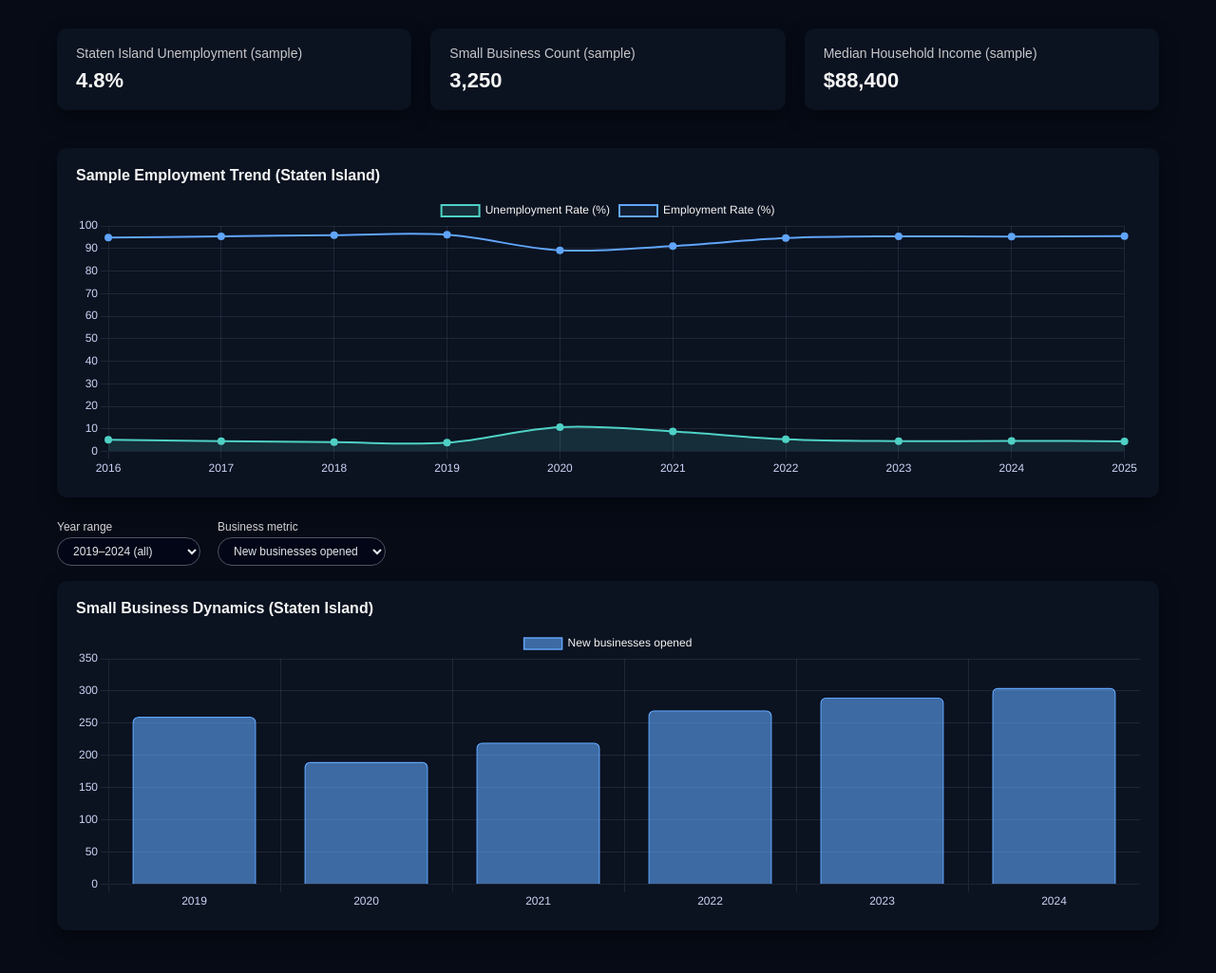
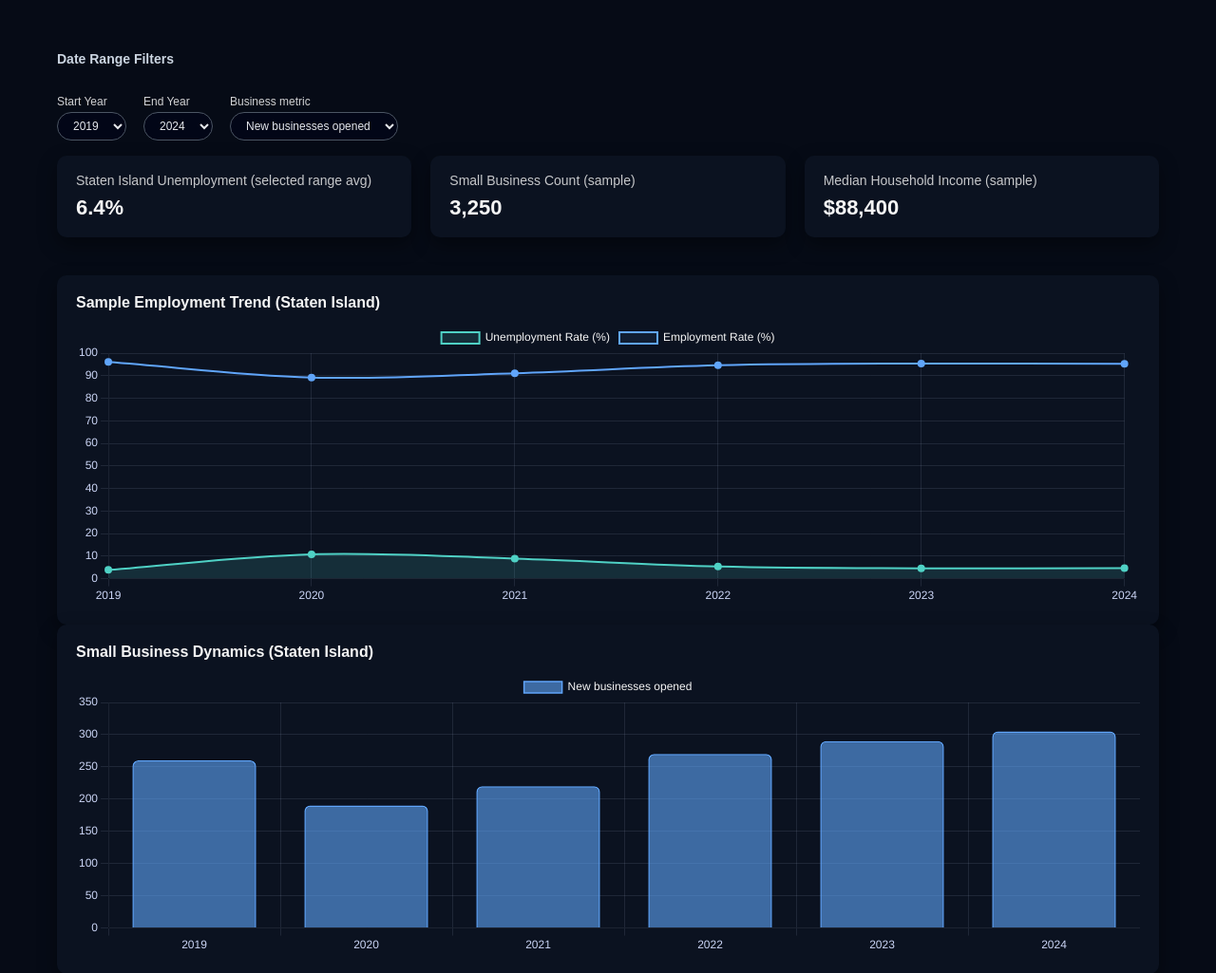
Before and after one commit to Angeloponniah06/DataDrivenStatenIsland, a Flask app: page /dashboard in a window 1280 px wide. Shown: the part 71-1096 px from the top of the page at 95% size. Run offline with Flask 3, Linux system fonts and the light colour scheme; data comes from the database, SQL or seed files in the repository; both versions use the stored data as it was after the commit.

Commit message:
pull data dynamically from api
filters moved to global.
unemployment rate calculates average dynamically.

```diff
--- a/app.py
+++ b/app.py
@@ -2,8 +2,14 @@ from flask import Flask, render_template, request, jsonify
 import json
 import os
 import sqlite3
+import requests
+from datetime import datetime
 
 app = Flask(__name__)
+
+# FRED API Configuration
+FRED_API_KEY = '3cddf79d5604a832019162f50334e76a'
+FRED_BASE_URL = 'https://api.stlouisfed.org/fred/series/observations'
 
 # Database configuration
 DATABASE = 'data.db'
@@ -67,24 +73,65 @@ def init_db():
     cursor.execute('SELECT COUNT(*) FROM employment_data')
     count = cursor.fetchone()[0]
 
-    # If no data exists, load from JSON file
+    # If no data exists, fetch from FRED API
     if count == 0:
-        data_path = os.path.join(app.root_path, "employment_data.json")
         try:
-            with open(data_path, "r") as f:
-                data = json.load(f)
+            # Fetch unemployment rate data from FRED API
+            params = {
+                'series_id': 'NYRICH5URN',
+                'api_key': FRED_API_KEY,
+                'file_type': 'json',
+                'observation_start': '2016-01-01',
+                'observation_end': '2025-12-31'
+            }
 
-            # Insert data from JSON
-            for entry in data.get('series', []):
+            response = requests.get(FRED_BASE_URL, params=params)
+            response.raise_for_status()
+            fred_data = response.json()
+
+            # Process FRED data: aggregate by year (take annual average)
+            yearly_data = {}
+            for observation in fred_data.get('observations', []):
+                if observation['value'] != '.':  # Skip missing values
+                    date = datetime.strptime(observation['date'], '%Y-%m-%d')
+                    year = date.year
+                    unemployment_rate = float(observation['value'])
+
+                    if year not in yearly_data:
+                        yearly_data[year] = []
+                    yearly_data[year].append(unemployment_rate)
+
+            # Calculate annual averages and insert into database
+            for year in sorted(yearly_data.keys()):
+                avg_unemployment = round(sum(yearly_data[year]) / len(yearly_data[year]), 1)
+                avg_employment = round(100 - avg_unemployment, 1)
+
                 cursor.execute('''
                     INSERT INTO employment_data (year, unemployment_rate, employment_rate)
                     VALUES (?, ?, ?)
-                ''', (entry['year'], entry['unemployment_rate'], entry['employment_rate']))
+                ''', (year, avg_unemployment, avg_employment))
 
             conn.commit()
-            print("Database initialized with employment data from JSON")
+            print(f"Database initialized with employment data from FRED API for {len(yearly_data)} years")
         except Exception as e:
-            print(f"Error initializing employment database: {e}")
+            print(f"Error fetching data from FRED API: {e}")
+            print("Falling back to JSON file...")
+            # Fallback to JSON file if API fails
+            data_path = os.path.join(app.root_path, "employment_data.json")
+            try:
+                with open(data_path, "r") as f:
+                    data = json.load(f)
+
+                for entry in data.get('series', []):
+                    cursor.execute('''
+                        INSERT INTO employment_data (year, unemployment_rate, employment_rate)
+                        VALUES (?, ?, ?)
+                    ''', (entry['year'], entry['unemployment_rate'], entry['employment_rate']))
+
+                conn.commit()
+                print("Database initialized with employment data from JSON fallback")
+            except Exception as json_error:
+                print(f"Error loading JSON fallback: {json_error}")
 
     conn.close()
 
@@ -115,20 +162,38 @@ def api_employment():
     """
     Returns a simple time series of employment/unemployment rates
     for Staten Island from the database.
+    Supports optional query parameters: start_year, end_year
     """
     try:
+        # Get optional date range parameters
+        start_year = request.args.get('start_year', type=int)
+        end_year = request.args.get('end_year', type=int)
+
+        print(f"DEBUG: start_year={start_year}, end_year={end_year}")  # Debug
+
         conn = get_db()
         cursor = conn.cursor()
 
-        # Query all employment data ordered by year
-        cursor.execute('''
-            SELECT year, unemployment_rate, employment_rate
-            FROM employment_data
-            ORDER BY year
-        ''')
+        # Build query with optional date filtering
+        query = 'SELECT year, unemployment_rate, employment_rate FROM employment_data WHERE 1=1'
+        params = []
 
+        if start_year:
+            query += ' AND year >= ?'
+            params.append(start_year)
+        if end_year:
+            query += ' AND year <= ?'
+            params.append(end_year)
+
+        query += ' ORDER BY year'
+
+        print(f"DEBUG: SQL query={query}, params={params}")  # Debug
+
+        cursor.execute(query, params)
         rows = cursor.fetchall()
         conn.close()
+
+        print(f"DEBUG: Rows returned={len(rows)}")  # Debug
 
         # Convert rows to list of dictionaries
         series = []
@@ -143,7 +208,7 @@ def api_employment():
         response_data = {
             'area': 'Staten Island (Richmond County, NY)',
             'series': series,
-            'source_notes': 'Employment data retrieved from database'
+            'source_notes': 'Unemployment rates for Richmond County (Staten Island) from FRED API (NYRICH5URN). Employment rate calculated as 100 minus unemployment rate.'
         }
 
         return jsonify(response_data)
@@ -154,18 +219,30 @@ def api_business():
     """
     Returns a simple time series of business openings/closures
     for Staten Island from the database.
+    Supports optional query parameters: start_year, end_year
     """
     try:
+        # Get optional date range parameters
+        start_year = request.args.get('start_year', type=int)
+        end_year = request.args.get('end_year', type=int)
+
         conn = get_db()
         cursor = conn.cursor()
 
-        # Query all business data ordered by year
-        cursor.execute('''
-            SELECT year, new_businesses, closed_businesses, net_change
-            FROM business_data
-            ORDER BY year
-        ''')
+        # Build query with optional date filtering
+        query = 'SELECT year, new_businesses, closed_businesses, net_change FROM business_data WHERE 1=1'
+        params = []
 
+        if start_year:
+            query += ' AND year >= ?'
+            params.append(start_year)
+        if end_year:
+            query += ' AND year <= ?'
+            params.append(end_year)
+
+        query += ' ORDER BY year'
+
+        cursor.execute(query, params)
         rows = cursor.fetchall()
         conn.close()
 
@@ -191,8 +268,8 @@ def api_business():
         return jsonify({"error": str(e)}), 500
 
 if __name__ == "__main__":
-    # For production (AWS Lightsail)
-    app.run(host='0.0.0.0', port=8000)
+    # For local development
+    app.run(host='0.0.0.0', port=8000, debug=True)
 
-    # For local development, comment out the line above and uncomment this:
-    # app.run(debug=True)
+    # For production (AWS Lightsail), use:
+    # app.run(host='0.0.0.0', port=8000)
--- a/requirements.txt
+++ b/requirements.txt
@@ -1,2 +1,3 @@
 Flask==3.1.3
 gunicorn==21.2.0
+requests==2.31.0
--- a/templates/dashboard.html
+++ b/templates/dashboard.html
@@ -1,5 +1,6 @@
 <!DOCTYPE html>
 <html lang="en">
+
 <head>
     <meta charset="UTF-8">
     <title>Dashboard – Data Driven Staten Island</title>
@@ -15,6 +16,7 @@
             background-color: #060b16;
             color: #f5f5f5;
         }
+
         header {
             background: linear-gradient(135deg, #051726, #0b2845);
             padding: 20px 60px;
@@ -22,60 +24,72 @@
             align-items: center;
             justify-content: space-between;
         }
+
         .hero-title {
             font-size: 26px;
             font-weight: 700;
         }
+
         nav a {
             color: #d0e4ff;
             margin-left: 20px;
             text-decoration: none;
             font-size: 14px;
         }
+
         nav a:hover {
             color: #ffffff;
             text-decoration: underline;
         }
+
         main {
             padding: 30px 60px 60px;
         }
+
         .cards {
             display: grid;
             grid-template-columns: repeat(auto-fit, minmax(220px, 1fr));
             gap: 20px;
             margin-bottom: 40px;
         }
+
         .card {
             background: #0b1220;
             border-radius: 10px;
             padding: 18px 20px;
-            box-shadow: 0 8px 20px rgba(0,0,0,0.4);
+            box-shadow: 0 8px 20px rgba(0, 0, 0, 0.4);
         }
+
         .card-title {
             font-size: 14px;
             opacity: 0.8;
             margin-bottom: 8px;
         }
+
         .card-value {
             font-size: 22px;
             font-weight: 600;
         }
+
         .chart-container {
             background: #0b1220;
             border-radius: 10px;
             padding: 20px;
-            box-shadow: 0 8px 20px rgba(0,0,0,0.4);
+            box-shadow: 0 8px 20px rgba(0, 0, 0, 0.4);
         }
+
         .chart-title {
             margin-bottom: 12px;
             font-size: 16px;
             font-weight: 600;
         }
+
         footer {
             margin-top: 40px;
             border-top: 1px solid rgba(148, 163, 184, 0.25);
             background: #020617;
         }
+
         .footer-inner {
             max-width: 1200px;
             margin: 0 auto;
@@ -86,23 +100,28 @@
             font-size: 11px;
             color: #9ca3af;
         }
+
         .footer-brand {
             font-weight: 600;
             color: #e5e7eb;
         }
+
         .footer-links a {
             color: #9ca3af;
             text-decoration: none;
             margin: 0 4px;
         }
+
         .footer-links a:hover {
             color: #e5e7eb;
             text-decoration: underline;
         }
+
         .footer-links span {
             opacity: 0.6;
             margin: 0 2px;
         }
+
         @media (max-width: 960px) {
             .footer-inner {
                 flex-direction: column;
@@ -110,6 +129,7 @@
                 gap: 6px;
             }
         }
+
         .chart-filters {
             margin: 24px 0 16px;
             display: flex;
@@ -117,15 +137,18 @@
             flex-wrap: wrap;
             align-items: flex-end;
         }
+
         .filter-group {
             display: flex;
             flex-direction: column;
             font-size: 12px;
         }
+
         .filter-group label {
             margin-bottom: 4px;
             opacity: 0.85;
         }
+
         .filter-group select {
             background: #020617;
             color: #e5e7eb;
@@ -134,16 +157,17 @@
             padding: 6px 12px;
             font-size: 12px;
         }
+
         @media (max-width: 960px) {
             .chart-filters {
                 flex-direction: column;
                 align-items: flex-start;
             }
         }
-
     </style>
 
 </head>
+
 <body>
     <header>
         <div class="hero-title">Data Driven Staten Island – Dashboard</div>
@@ -156,10 +180,49 @@
     </header>
 
     <main>
+        <section class="chart-filters">
+            <h3 style="width: 100%; margin: 0 0 12px 0; font-size: 14px; color: #cbd5e1;">Date Range Filters</h3>
+            <div class="filter-group">
+                <label for="startYear">Start Year</label>
+                <select id="startYear">
+                    <option value="">All</option>
+                    <option value="2017">2017</option>
+                    <option value="2018">2018</option>
+                    <option value="2019" selected>2019</option>
+                    <option value="2020">2020</option>
+                    <option value="2021">2021</option>
+                    <option value="2022">2022</option>
+                    <option value="2023">2023</option>
+                    <option value="2024">2024</option>
+                    <option value="2025">2025</option>
+                </select>
+            </div>
+            <div class="filter-group">
+                <label for="endYear">End Year</label>
+                <select id="endYear">
+                    <option value="">All</option>
+                    <option value="2019">2019</option>
+                    <option value="2020">2020</option>
+                    <option value="2021">2021</option>
+                    <option value="2022">2022</option>
+                    <option value="2023">2023</option>
+                    <option value="2024" selected>2024</option>
+                    <option value="2025">2025</option>
+                </select>
+            </div>
+            <div class="filter-group">
+                <label for="businessMetric">Business metric</label>
+                <select id="businessMetric">
+                    <option value="new_businesses">New businesses opened</option>
+                    <option value="closed_businesses">Businesses closed</option>
+                    <option value="net_change">Net change</option>
+                </select>
+            </div>
+        </section>
         <section class="cards">
             <div class="card">
-            <div class="card-title">Staten Island Unemployment (sample)</div>
-            <div class="card-value">4.8%</div>
+                <div class="card-title">Staten Island Unemployment (selected range avg)</div>
+                <div class="card-value" id="unemploymentRateValue">--</div>
             </div>
             <div class="card">
                 <div class="card-title">Small Business Count (sample)</div>
@@ -175,23 +238,7 @@
             <div class="chart-title">Sample Employment Trend (Staten Island)</div>
             <canvas id="employmentChart" height="80"></canvas>
         </section>
-    <section class="chart-filters">
-    <div class="filter-group">
-        <label for="yearRange">Year range</label>
-        <select id="yearRange">
-            <option value="all">2019–2024 (all)</option>
-            <option value="recent">2021–2024 (recent)</option>
-        </select>
-    </div>
-    <div class="filter-group">
-        <label for="businessMetric">Business metric</label>
-        <select id="businessMetric">
-            <option value="new_businesses">New businesses opened</option>
-            <option value="closed_businesses">Businesses closed</option>
-            <option value="net_change">Net change</option>
-        </select>
-    </div>
-</section>
+
 
         <section class="chart-container">
             <div class="chart-title">Small Business Dynamics (Staten Island)</div>
@@ -205,6 +252,20 @@
         let businessChartInstance = null;
         let businessRawData = [];
         let businessCtx = null;
+
+        function updateUnemploymentCard(unemploymentSeries) {
+            const card = document.getElementById('unemploymentRateValue');
+            if (!card) return;
+
+            if (!Array.isArray(unemploymentSeries) || unemploymentSeries.length === 0) {
+                card.textContent = '--';
+                return;
+            }
+
+            const avg = unemploymentSeries.reduce((sum, value) => sum + Number(value || 0), 0) / unemploymentSeries.length;
+            card.textContent = `${avg.toFixed(1)}%`;
+        }
+
         async function loadEmploymentChart() {
             const ctx = document.getElementById('employmentChart').getContext('2d');
 
@@ -213,7 +274,18 @@
             let employment = [];
 
             try {
-            const response = await fetch('/api/employment');
+                // Get filter values
+                const startYear = document.getElementById('startYear')?.value || '';
+                const endYear = document.getElementById('endYear')?.value || '';
+
+                // Build URL with query parameters
+                let url = '/api/employment';
+                const params = new URLSearchParams();
+                if (startYear) params.append('start_year', startYear);
+                if (endYear) params.append('end_year', endYear);
+                if (params.toString()) url += '?' + params.toString();
+
+                const response = await fetch(url);
                 const data = await response.json();
 
                 if (data.series && Array.isArray(data.series)) {
@@ -228,6 +300,16 @@
                 years = ['2019', '2020', '2021', '2022', '2023', '2024'];
                 unemployment = [3.9, 8.5, 7.2, 6.1, 5.2, 4.8];
                 employment = [96.1, 91.5, 92.8, 93.9, 94.8, 95.2];
+            }
+
+            updateUnemploymentCard(unemployment);
+
+            if (employmentChartInstance) {
+                employmentChartInstance.data.labels = years;
+                employmentChartInstance.data.datasets[0].data = unemployment;
+                employmentChartInstance.data.datasets[1].data = employment;
+                employmentChartInstance.update();
+                return;
             }
 
             employmentChartInstance = new Chart(ctx, {
@@ -285,7 +367,18 @@
             businessCtx = document.getElementById('businessChart').getContext('2d');
 
             try {
-            const response = await fetch('/api/business');
+                // Get filter values
+                const startYear = document.getElementById('startYear')?.value || '';
+                const endYear = document.getElementById('endYear')?.value || '';
+
+                // Build URL with query parameters
+                let url = '/api/business';
+                const params = new URLSearchParams();
+                if (startYear) params.append('start_year', startYear);
+                if (endYear) params.append('end_year', endYear);
+                if (params.toString()) url += '?' + params.toString();
+
+                const response = await fetch(url);
                 const data = await response.json();
                 if (data.series && Array.isArray(data.series)) {
                     businessRawData = data.series;
@@ -301,17 +394,10 @@
         }
 
         function updateBusinessChart() {
-        const yearRangeSelect = document.getElementById('yearRange');
             const metricSelect = document.getElementById('businessMetric');
-
-        const range = yearRangeSelect.value; // "all" or "recent"
             const metric = metricSelect.value;   // "new_businesses", etc.
 
             let filtered = businessRawData.slice();
-
-        if (range === 'recent') {
-            filtered = filtered.filter(p => p.year >= 2021);
-        }
 
             const labels = filtered.map(p => p.year);
             const values = filtered.map(p => p[metric]);
@@ -371,7 +457,15 @@
             await loadEmploymentChart();
             await loadBusinessDataAndChart();
 
-        document.getElementById('yearRange').addEventListener('change', updateBusinessChart);
+            // Add event listeners for filters
+            document.getElementById('startYear').addEventListener('change', async () => {
+                await loadEmploymentChart();
+                await loadBusinessDataAndChart();
+            });
+            document.getElementById('endYear').addEventListener('change', async () => {
+                await loadEmploymentChart();
+                await loadBusinessDataAndChart();
+            });
             document.getElementById('businessMetric').addEventListener('change', updateBusinessChart);
         });
     </script>
@@ -396,7 +490,5 @@
         </div>
     </footer>
 </body>
+
 </html>
-
-</body>
-</html>
```
Also changed, not shown: test_debug.py (added, +15 -0 lines), test_filters.py (added, +22 -0 lines), data.db. Lines whose indentation alone changed are shown as unchanged.
